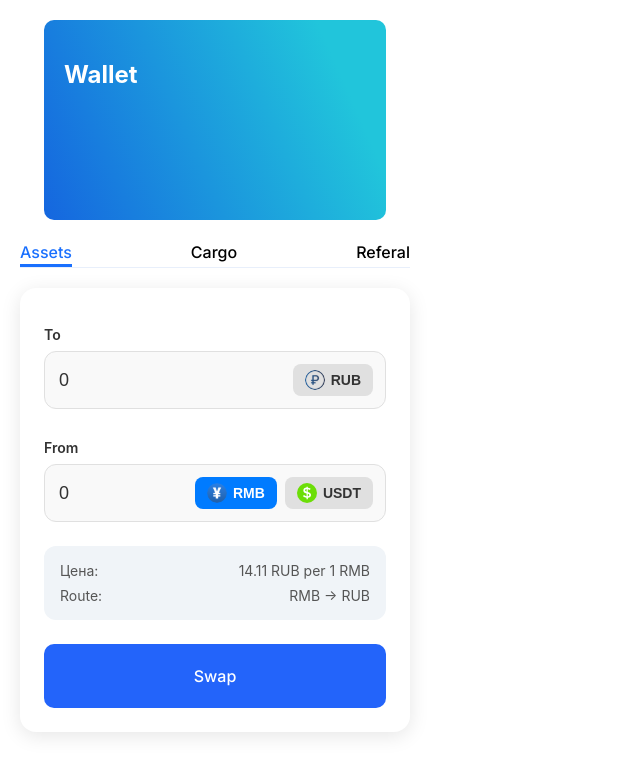
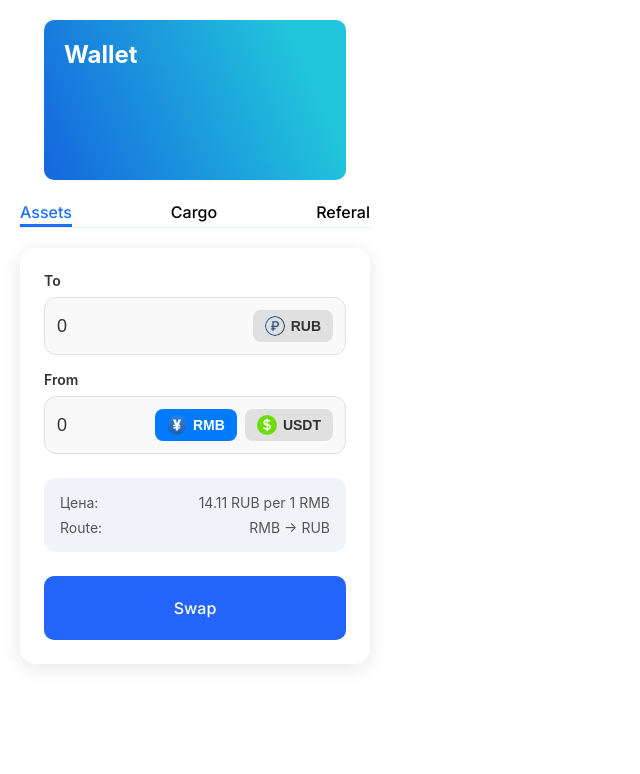
Before and after one commit to van4xx/Wallet, a React (Create React App) app: page / in a window 1280 px wide. Shown: the top 774 px of the page, without its empty margins (0-640 px from the left). Built offline with nearby package versions, Linux system fonts and the light colour scheme.

Commit message:
minor fixes

```diff
--- a/src/App.css
+++ b/src/App.css
@@ -1,3 +1,14 @@
+* {
+	margin: 0;
+	padding: 0;
+	box-sizing: border-box;
+}
+
+html, body {
+	background: #fff;
+	color: #000;
+}
+
 .App {
     display: flex;
     flex-direction: column;
--- a/src/components/Swap.js
+++ b/src/components/Swap.js
@@ -44,9 +44,9 @@ function Swap() {
         // Пересчитываем значения при смене валюты
         if (fromValue > 0) {
             if (currency === 'RMB') {
-                setToValue((fromValue * RMB_TO_RUB_RATE).toFixed(2));
+                setFromValue((toValue / RMB_TO_RUB_RATE).toFixed(2));
             } else {
-                setToValue((fromValue * USDT_TO_RUB_RATE).toFixed(2));
+                setFromValue((toValue / USDT_TO_RUB_RATE).toFixed(2));
             }
         }
     };
```
